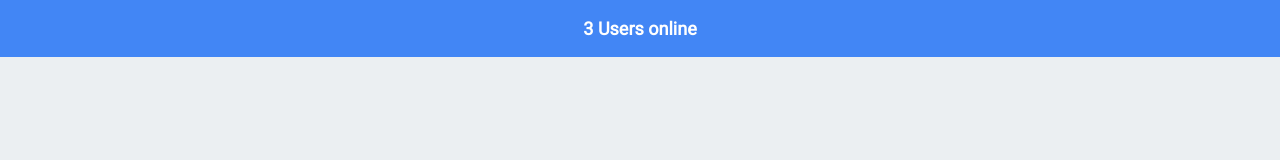
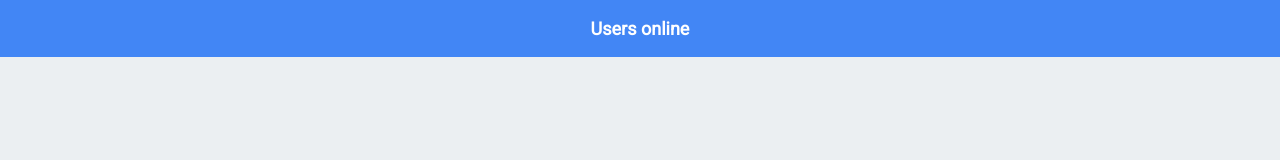
Before and after one commit to mauriciomutte/realtime-chat, a React (Create React App) app in the folder packages/client/: page / in a window 1280 px wide. Shown: the top 160 px of the page. Built offline with nearby package versions, Linux system fonts and the light colour scheme.

Commit message:
Add interactive UsersOnline

```diff
--- a/packages/client/src/components/UsersOnline.js
+++ b/packages/client/src/components/UsersOnline.js
@@ -3,5 +3,5 @@ import { UsersOnline } from './styled';
 
 export default (props) =>
   <UsersOnline>
-    3 Users online
+    {props.users} Users online
   </UsersOnline>
```
